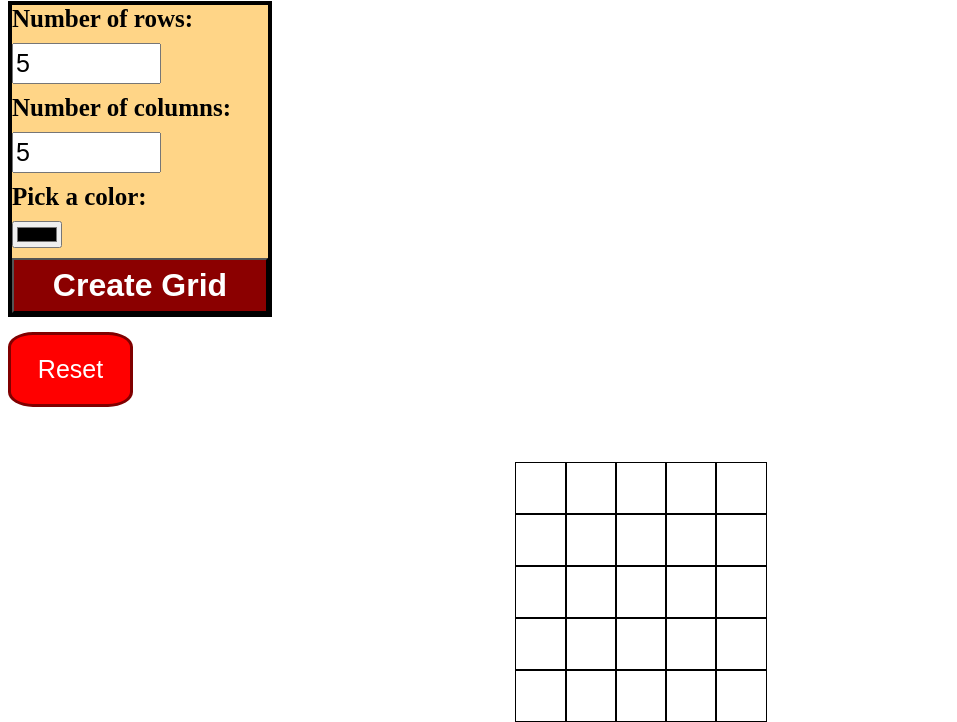
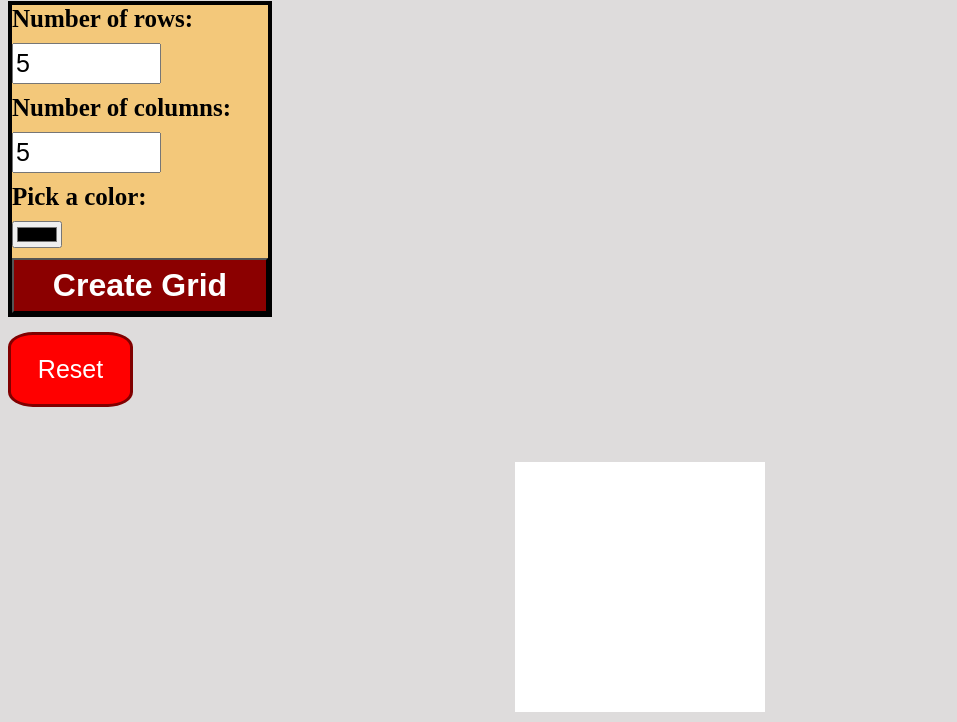
Before and after one commit to Jsbro98/odin-Etch-A-Sketch, a plain HTML site: page index.html in a window 1280 px wide. Both pictures are taken after typing "5", "5" into the empty fields and a click on the input "Create Grid". Shown: the part 79-801 px from the top of the page, without its empty margins (0-957 px from the left). Drawn offline with Linux system fonts and the light colour scheme.

Commit message:
changed background color, removed borders on the grid

```diff
--- a/script.js
+++ b/script.js
@@ -17,7 +17,7 @@ const createGrid = (columns, rows, color) => {
         for (j = 0; j < rows; j++) {
             const divColumn = document.querySelector(`#column-${i}`);
             const div = document.createElement('div');
-            div.style.cssText = "height: 50px; width: 50px; border: 1px solid black;";
+            div.style.cssText = "height: 50px; width: 50px; background: white;";
             div.setAttribute('id', `cell-${i}-${j}`);
             divColumn.appendChild(div);
             const cell = document.querySelector(`#cell-${i}-${j}`);
--- a/style.css
+++ b/style.css
@@ -1,3 +1,7 @@
+html {
+    background: rgb(222, 220, 220);
+}
+
 .input-button-container {
     display: block;
     justify-content: space-around;
```
